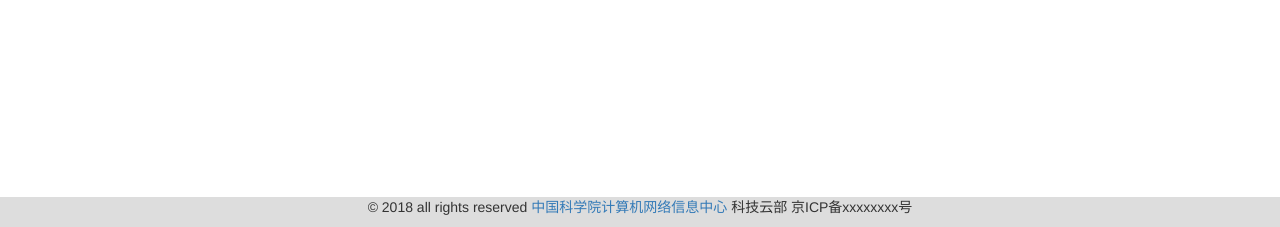
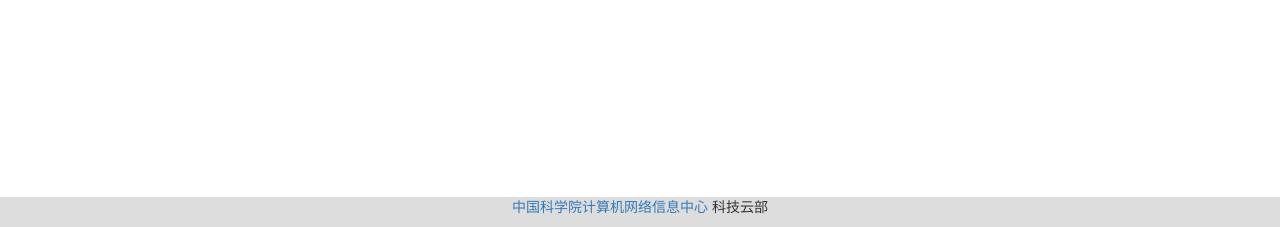
Before and after one commit to i-harbor/iharbor, a Django app: template apps/users/templates/message.html in a window 1280 px wide. Shown: the part 573-800 px from the top of the page. Run offline with Django 3.2, Linux system fonts and the light colour scheme; the template is opened without the code that fills it, so the values that code supplies are empty; some libraries are stand-ins or nearby versions.

Commit message:
页面页脚版权信息修改

```diff
--- a/templates/base.html
+++ b/templates/base.html
@@ -67,7 +67,7 @@
     </div>
     <footer class="navbar-fixed-bottom" style="background: #dddddd">
         <div class="text-center">
-            <p>© 2018 all rights reserved <a href="http://www.cnic.cas.cn/">中国科学院计算机网络信息中心</a> 科技云部 京ICP备xxxxxxxx号</p>
+            <p><a href="http://www.cnic.cas.cn/">中国科学院计算机网络信息中心</a> 科技云部</p>
         </div>
     </footer>
     <script type="text/javascript" src="{% static 'jquery2.2.4/dist/jquery-2.2.4.min.js' %}"></script>
```
